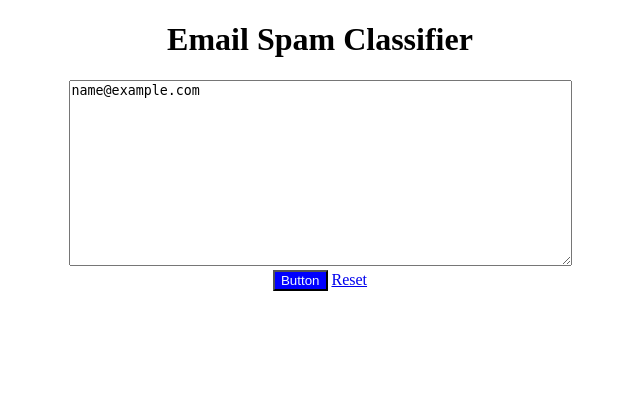
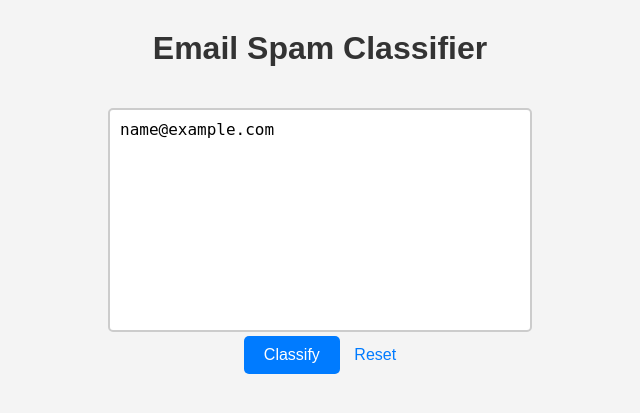
Before and after one commit to DimitrisKneknas/DeployingML, a Flask app: template templates/index.html in a window 1280 px wide. Shown: the top 413 px of the page, without its empty margins (320-960 px from the left). Run offline with Flask 3, Linux system fonts and the light colour scheme; the template is opened without the code that fills it: most values are stand-ins (such as "Sample title", 1, 10 or a date in 2020); parts of the project's set-up code (start-up, migrations or seed data) failed here and were passed over.

Commit message:
better index.html

```diff
--- a/templates/index.html
+++ b/templates/index.html
@@ -1,47 +1,100 @@
 <!DOCTYPE html>
-<html>
+<html lang="en">
 
 <head>
-    <title>
-        Email Spam Classifier
-    </title>
+    <meta charset="UTF-8">
+    <meta name="viewport" content="width=device-width, initial-scale=1.0">
+    <title>Email Spam Classifier</title>
     <style>
         body {
+            font-family: Arial, sans-serif;
             text-align: center;
+            background-color: #f4f4f4;
+            margin: 0;
+            padding: 0;
+        }
+
+        h1 {
+            color: #333;
+            margin-top: 30px;
+        }
+
+        form {
+            display: inline-block;
+            margin-top: 20px;
+        }
+
+        textarea {
+            width: 400px;
+            max-width: 1000px;
+            height: 200px;
+            padding: 10px;
+            font-size: 16px;
+            border: 2px solid #ccc;
+            border-radius: 5px;
+            resize: none;
         }
 
         button {
-            color: aliceblue;
-            background-color: blue;
+            color: white;
+            background-color: #007bff;
+            padding: 10px 20px;
+            border: none;
+            border-radius: 5px;
+            font-size: 16px;
+            cursor: pointer;
+            margin-right: 10px;
+        }
+
+        button:hover {
+            background-color: #0056b3;
+        }
+
+        a {
+            text-decoration: none;
+            color: #007bff;
+            font-size: 16px;
+        }
+
+        a:hover {
+            text-decoration: underline;
+        }
+
+        .result h2 {
+            margin-top: 20px;
+        }
+
+        .result h2.spam {
+            color: red;
+        }
+
+        .result h2.not-spam {
+            color: green;
         }
     </style>
 </head>
 
 <body>
+
     <h1>Email Spam Classifier</h1>
-    <div>
-        <form method="post" action="/predict">
-            <textarea rows="12" cols="60" name="content" placeholder="Enter your email here"
-                autocomplete="off">{{ email }}</textarea>
-            <div>
-                <button type="submit">
-                    Button
-                </button>
-                <a href="/">Reset</a>
-            </div>
-        </form>
+    <form method="post" action="/predict">
+        <textarea name="content" placeholder="Enter your email here" autocomplete="off">{{ email }}</textarea>
+        <div>
+            <button type="submit">Classify</button>
+            <a href="/">Reset</a>
+        </div>
+    </form>
 
+    <div class="result">
+        {% if prediction %}
+        {% if prediction == 1 %}
+        <h2 class="spam">Spam</h2>
+        {% else %}
+        <h2 class="not-spam">Not Spam</h2>
+        {% endif %}
+        {% endif %}
     </div>
-    <div>
-        {% if prediction %}
-        {% if prediction == 1 %} <!-- to format tou if sto html -->
-        <h2 style="color: red">Spam</h2> <!-- an to prediction=1 tote grapse me h2 Spam me kokkino xroma-->
-        {% else %} <!-- to format tou else sto html -->
-        <h2 style="color: green">Not Spam</h2>
-        {% endif %} <!-- otan telioni to if -->
-        {% endif %}
-        <!-- <p id="display"></p> -->
-    </div>
+
 </body>
 
 </html>
```
